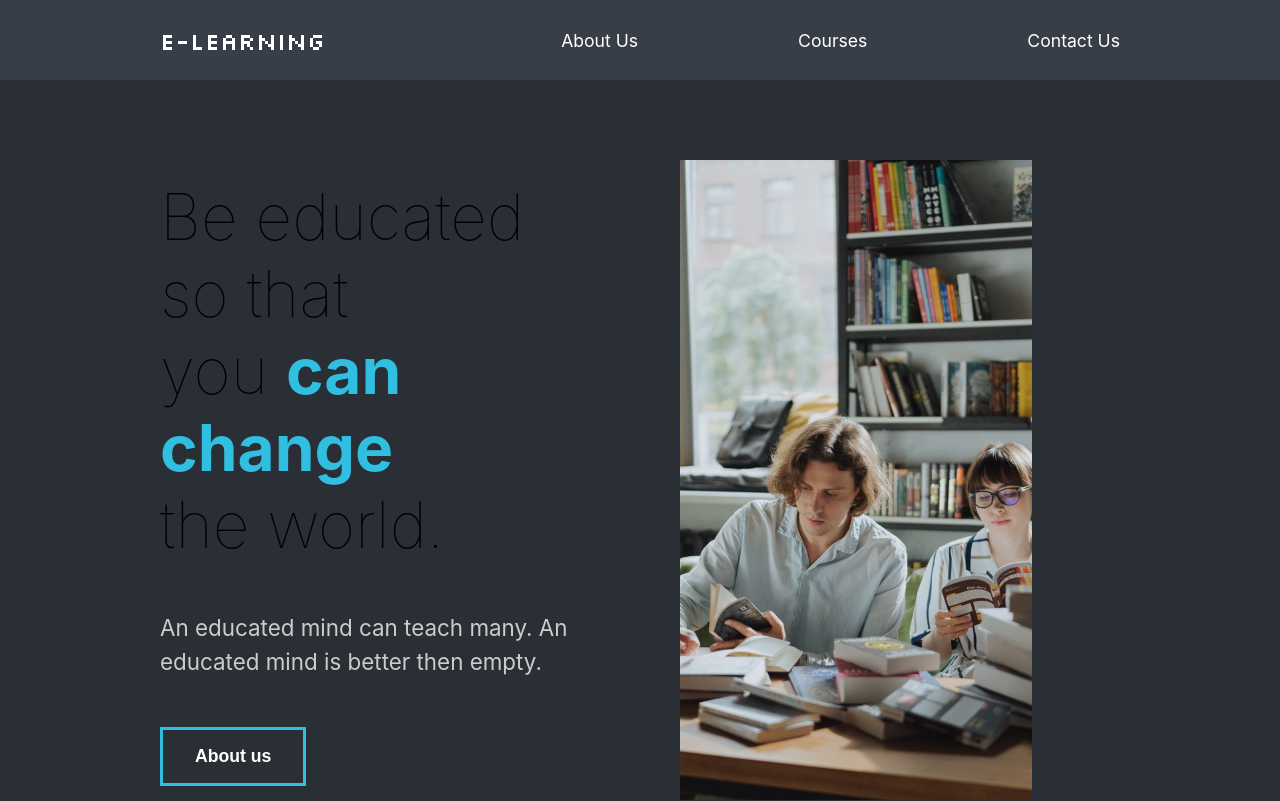
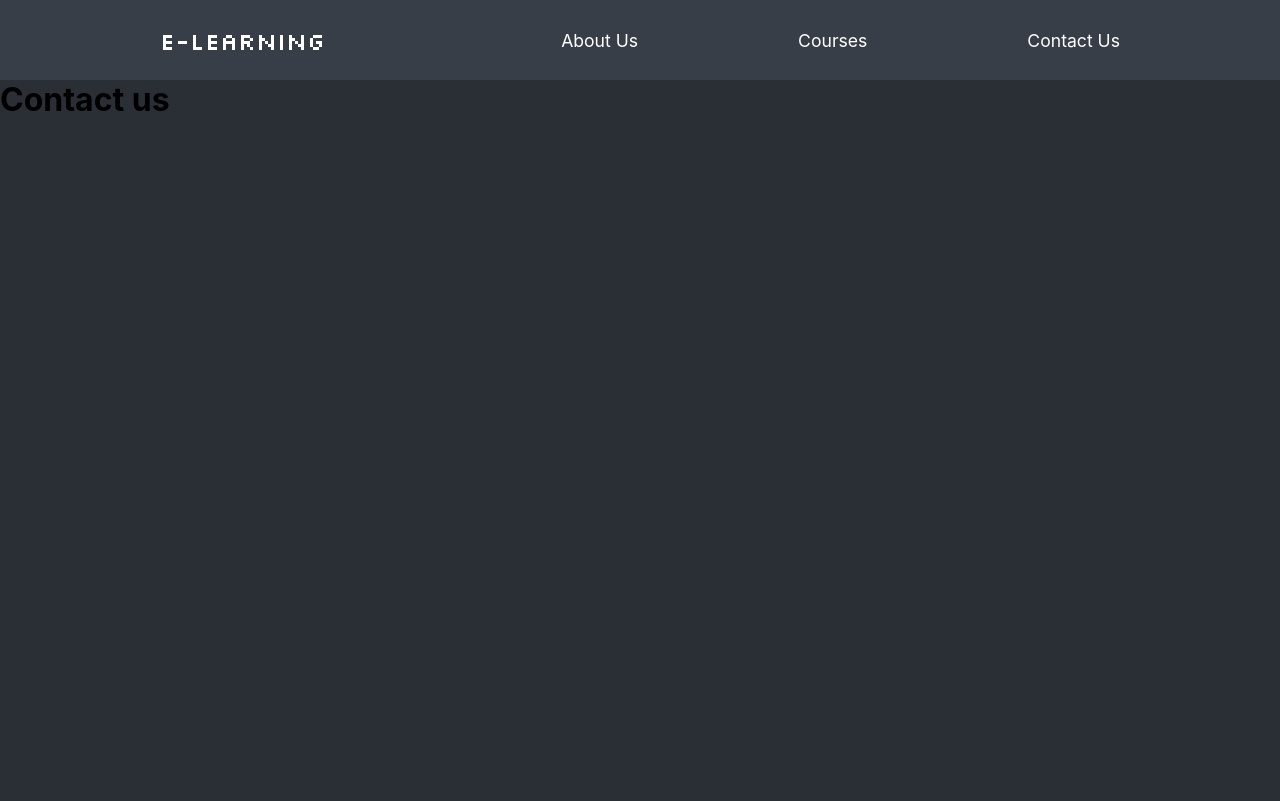
Before and after one commit to Kudratov1412/interactve-react-e-learning, a React (Create React App) app in the folder 86-dars_e-learning/: page /contact in a window 1280 px wide. Shown: the top 801 px of the page. Built offline with nearby package versions, Linux system fonts and the light colour scheme; a web font is replaced by a local one.

Commit message:
React Router Dom  and Link component adding

```diff
--- a/86-dars_e-learning/package.json
+++ b/86-dars_e-learning/package.json
@@ -12,7 +12,7 @@
     "react": "^19.2.7",
     "react-dom": "^19.2.7",
     "react-intersection-observer": "^10.1.0",
-    "react-router-dom": "^7.18.1",
+    "react-router-dom": "5",
     "react-scripts": "5.0.1",
     "styled-components": "^6.4.3",
     "web-vitals": "^2.1.4"
--- a/86-dars_e-learning/src/App.js
+++ b/86-dars_e-learning/src/App.js
@@ -4,13 +4,27 @@
 // import pages
 import AboutUs from "./pages/AboutUs";
 import Nav from "./components/Nav";
+import Courses from "./pages/Courses";
+import ContactUs from "./pages/ContactUs";
+// Router
+import { Switch, Route } from "react-router-dom/cjs/react-router-dom.min";
 
 function App() {
   return (
     <div className="App">
       <GlobalStyle />
       <Nav />
-      <AboutUs />
+      <Switch>
+        <Route path="/" exact>
+          <AboutUs />
+        </Route>
+        <Route path="/courses">
+          <Courses />
+        </Route>
+        <Route path="/contact">
+          <ContactUs />
+        </Route>
+      </Switch>
     </div>
   );
 }
--- a/86-dars_e-learning/src/components/Nav.js
+++ b/86-dars_e-learning/src/components/Nav.js
@@ -1,21 +1,24 @@
 import React from "react";
 import styled from "styled-components";
+import { Link } from "react-router-dom/cjs/react-router-dom.min";
 
 const Nav = () => {
   return (
-    <StyledNav >
+    <StyledNav>
       <h1>
-        <a id="logo" href="#!">e-Learning</a>
+        <Link id="logo" to="/">
+          e-Learning
+        </Link>
       </h1>
       <ul>
         <li>
-          <a href="#!">About Us</a>
+          <Link to="/">About Us</Link>
         </li>
         <li>
-          <a href="#!">Courses</a>
+          <Link to="/courses">Courses</Link>
         </li>
         <li>
-          <a href="#!">Contact Us</a>
+          <Link to="/contact">Contact Us</Link>
         </li>
       </ul>
     </StyledNav>
--- a/86-dars_e-learning/src/index.js
+++ b/86-dars_e-learning/src/index.js
@@ -1,12 +1,16 @@
-import React from 'react';
-import ReactDOM from 'react-dom/client';
-import App from './App';
-import reportWebVitals from './reportWebVitals';
+import React from "react";
+import ReactDOM from "react-dom/client";
+import App from "./App";
+import reportWebVitals from "./reportWebVitals";
+// React Router
+import { BrowserRouter } from "react-router-dom/cjs/react-router-dom.min";
 
-const root = ReactDOM.createRoot(document.getElementById('root'));
+const root = ReactDOM.createRoot(document.getElementById("root"));
 root.render(
   <React.StrictMode>
-    <App />
-  </React.StrictMode>
+    <BrowserRouter>
+      <App />
+    </BrowserRouter>
+  </React.StrictMode>,
 );
 reportWebVitals();
--- /dev/null
+++ b/86-dars_e-learning/src/pages/ContactUs.js
@@ -0,0 +1,11 @@
+import React from "react";
+
+const ContactUs = () => {
+  return (
+    <div>
+      <h1>Contact us</h1>
+    </div>
+  );
+};
+
+export default ContactUs;
--- /dev/null
+++ b/86-dars_e-learning/src/pages/Courses.js
@@ -0,0 +1,11 @@
+import React from "react";
+
+const Courses = () => {
+  return (
+    <div>
+      <h1>Courses</h1>
+    </div>
+  );
+};
+
+export default Courses;
```
Also changed, not shown: 1 other file (tests, documents, lock files or other folders).
